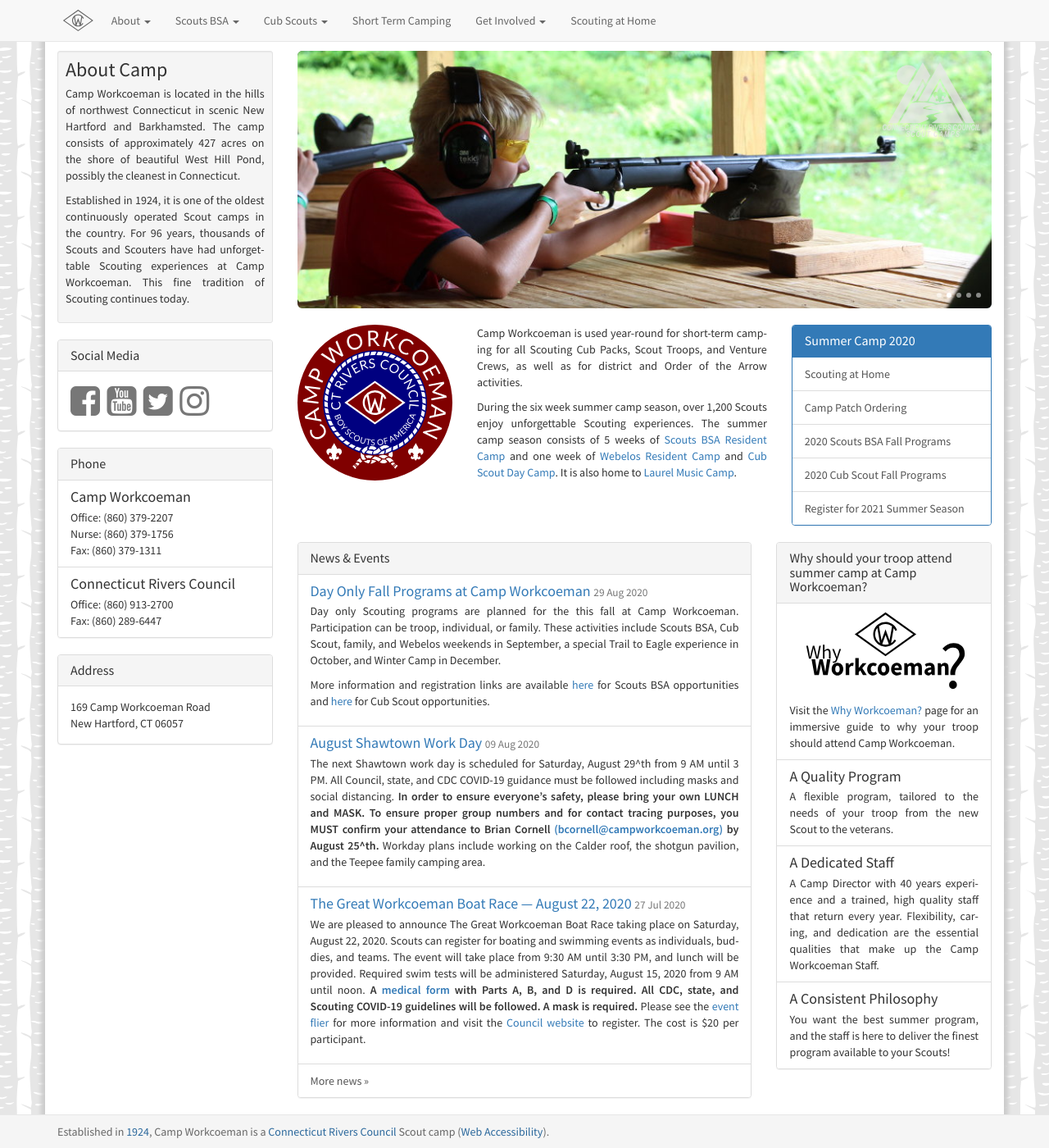
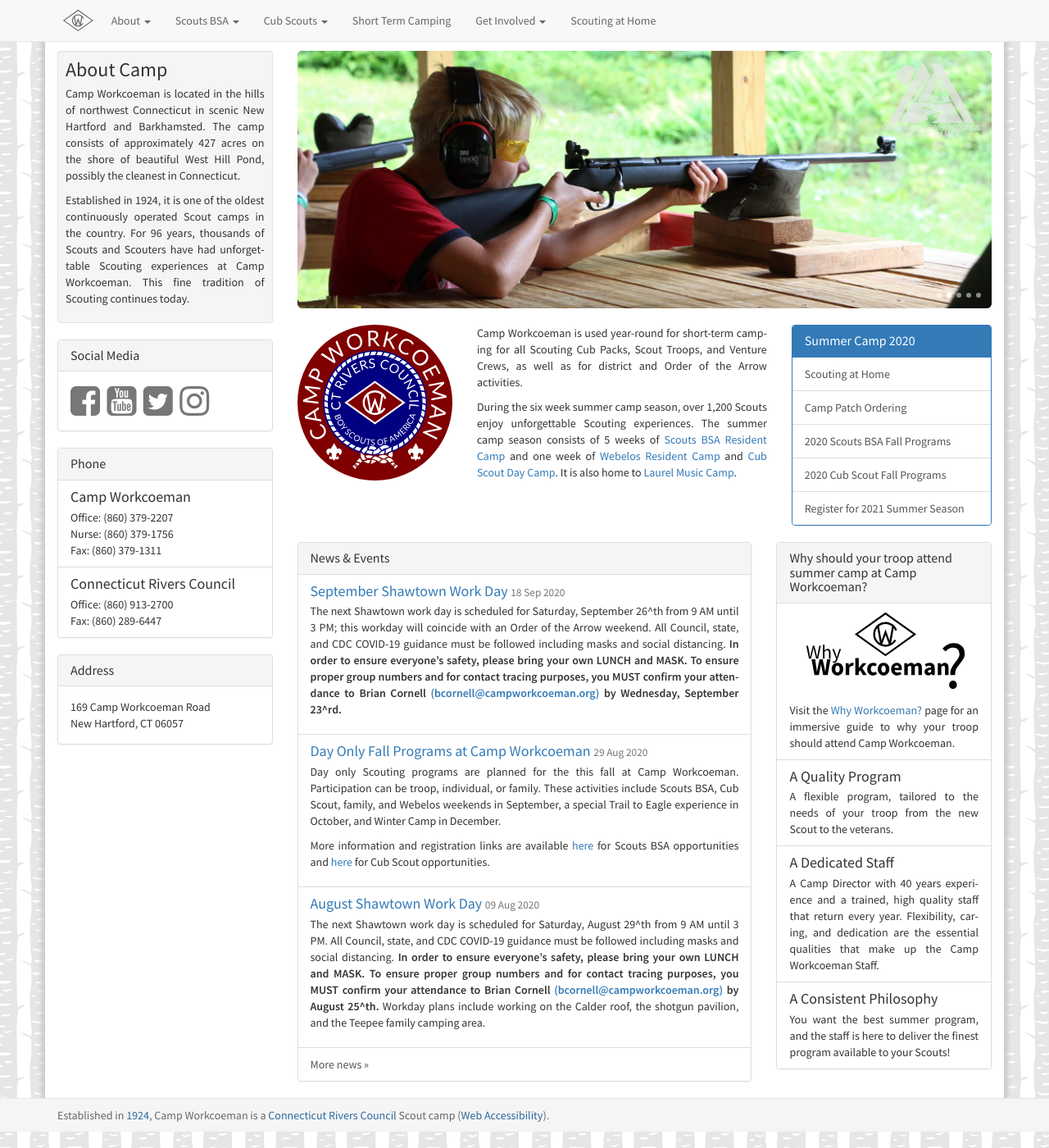
Before and after one commit to campworkcoeman/campworkcoeman.org, a Jekyll site: the page built from index.html, in a window 1280 px wide and 1400 px high, scrolled down 482 px. Shown: the whole window at 82% size. Built offline with Jekyll 4.4.1, drawn with Linux system fonts in a browser that asks for light colours; nearby versions of some CDN libraries; Markdown is read by kramdown in place of the engine named in the settings.

Commit message:
Add news article for September work day.

```diff
--- /dev/null
+++ b/about/news/_posts/2020-09-18-shawtown-september-work-day.md
@@ -0,0 +1,7 @@
+---
+published: true
+layout: news-item
+title: September Shawtown Work Day
+---
+
+The next Shawtown work day is scheduled for Saturday, September 26^th from 9 AM until 3 PM; this workday will coincide with an Order of the Arrow weekend. All Council, state, and CDC COVID-19 guidance must be followed including masks and social distancing. **In order to ensure everyone's safety, please bring your own LUNCH and MASK. To ensure proper group numbers and for contact tracing purposes, you MUST confirm your attendance to Brian Cornell [(bcornell@campworkcoeman.org)](mailto:bcornell@campworkcoeman.org) by Wednesday, September 23^rd.**
--- a/get-involved/work-days.md
+++ b/get-involved/work-days.md
@@ -40,7 +40,7 @@
 
 [Saturday, August 29, 2020]({{ site.url }}/about/news/2020/08/09/shawtown-august-work-day/)
 
-Saturday, September 26, 2020
+[Saturday, September 26, 2020]({{ site.url }}/about/news/2020/09/18/shawtown-september-work-day/)
 
 Saturday, October 24, 2020
 
```
